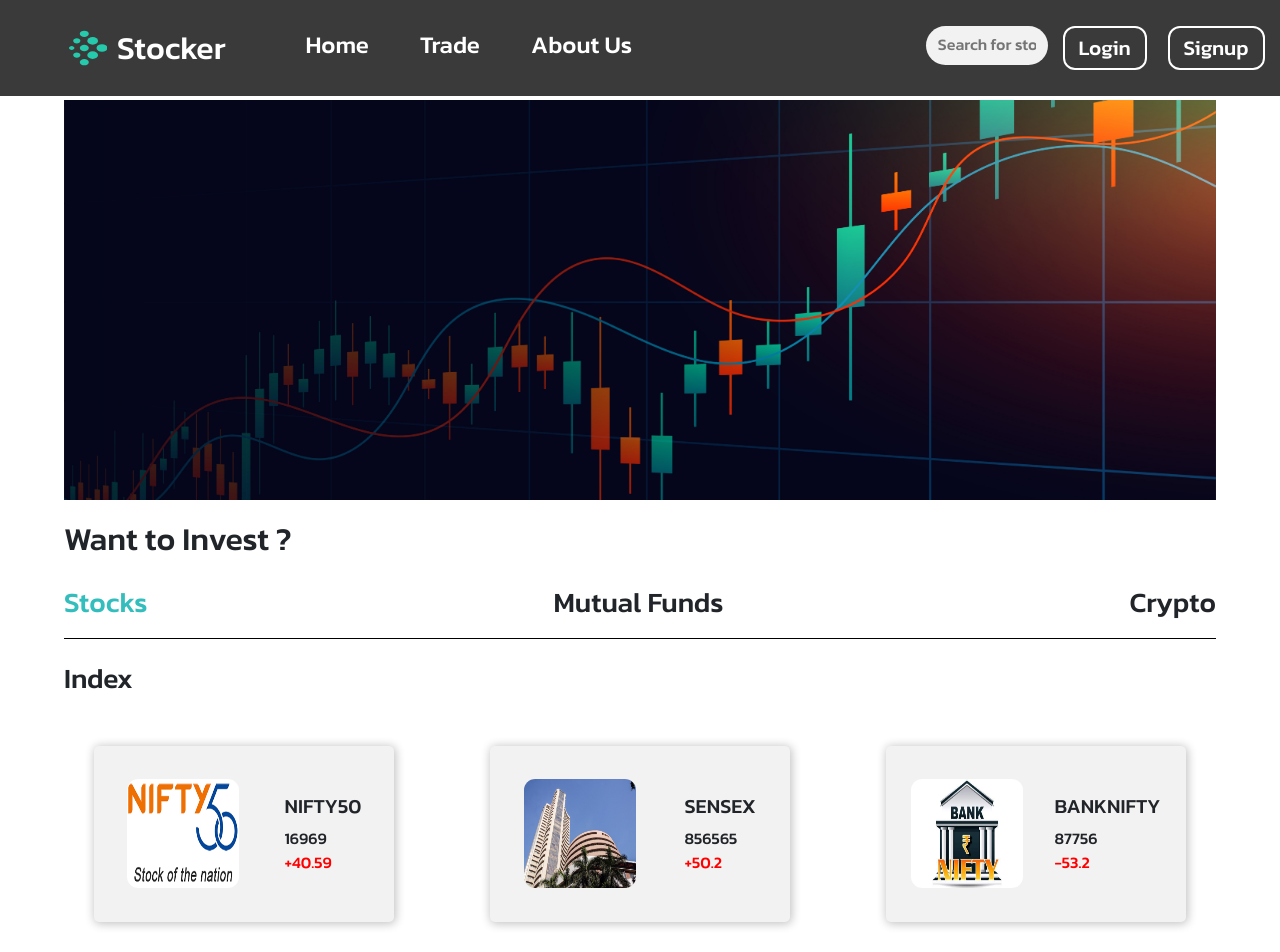
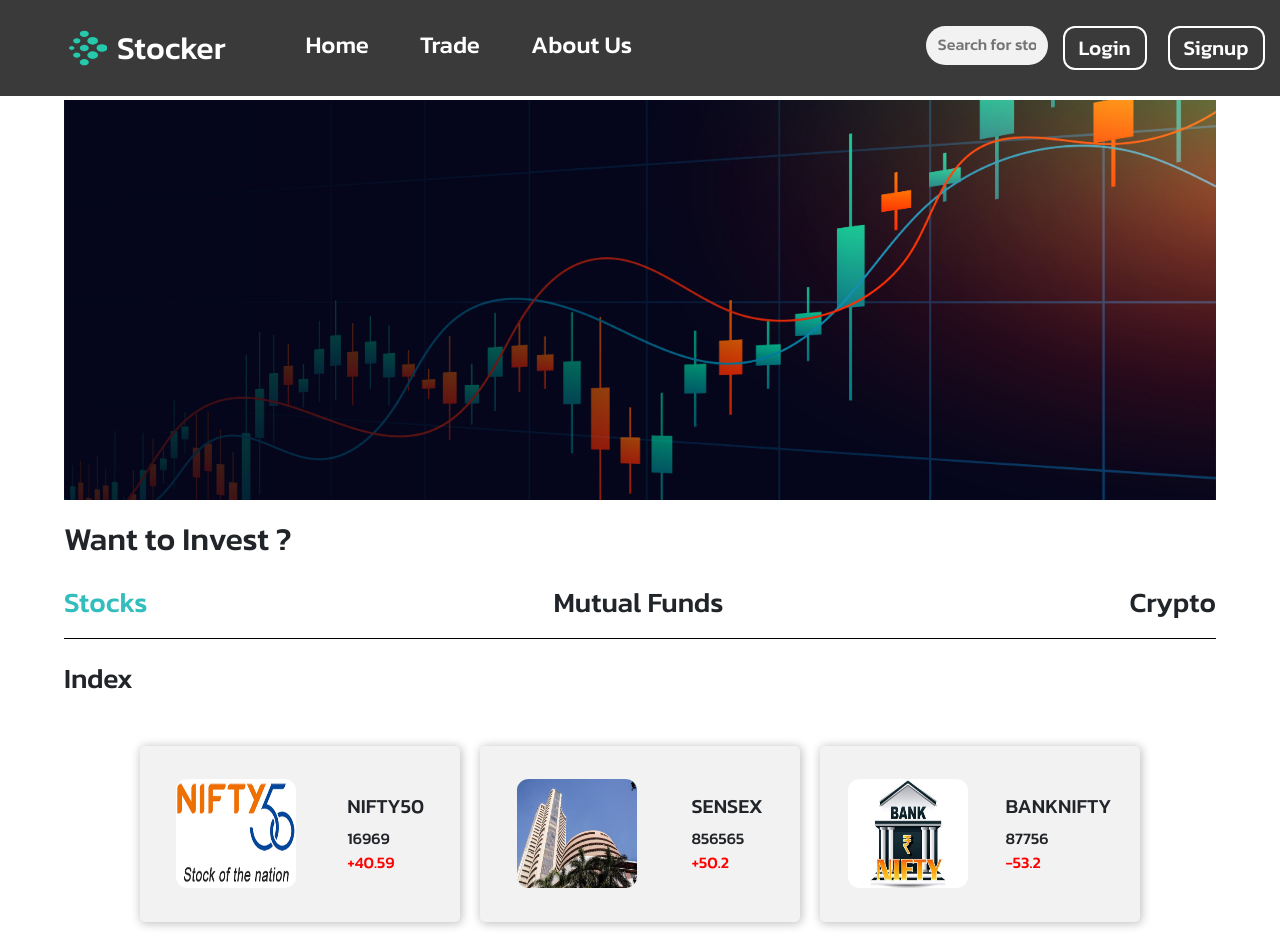
Before and after one commit to avnesh141/Stocker, a React (Create React App) app in the folder client/: page /trade in a window 1280 px wide. Shown: the top 952 px of the page. Built offline with nearby package versions, Linux system fonts and the light colour scheme; a web font is replaced by a local one.

Commit message:
Update Stocks.css

```diff
--- a/client/src/Components/Section/Stocks/Stocks.css
+++ b/client/src/Components/Section/Stocks/Stocks.css
@@ -14,8 +14,9 @@
 .indexCards {
   margin: 20px 0px;
   display: flex;
-  justify-content: space-between;
+  justify-content: center;
   padding: 20px;
+      flex-wrap: wrap;
 }
 
 
@@ -67,7 +68,7 @@
   background: rgb(243, 242, 242);
   border-radius: 5px;
   height: 22vh;
-  width: 27%;
+  width: 320px;
   padding: 10px;
   box-shadow: 1px 1px 10px 1px rgb(196, 195, 195);
   overflow: scroll;
@@ -86,7 +87,7 @@
   background: rgb(243, 242, 242);
   border-radius: 5px;
   height: 22vh;
-  width: 27%;
+  width: 320px;
   padding: 10px;
   box-shadow: 1px 1px 10px 1px rgb(196, 195, 195);
   overflow: scroll;
```
